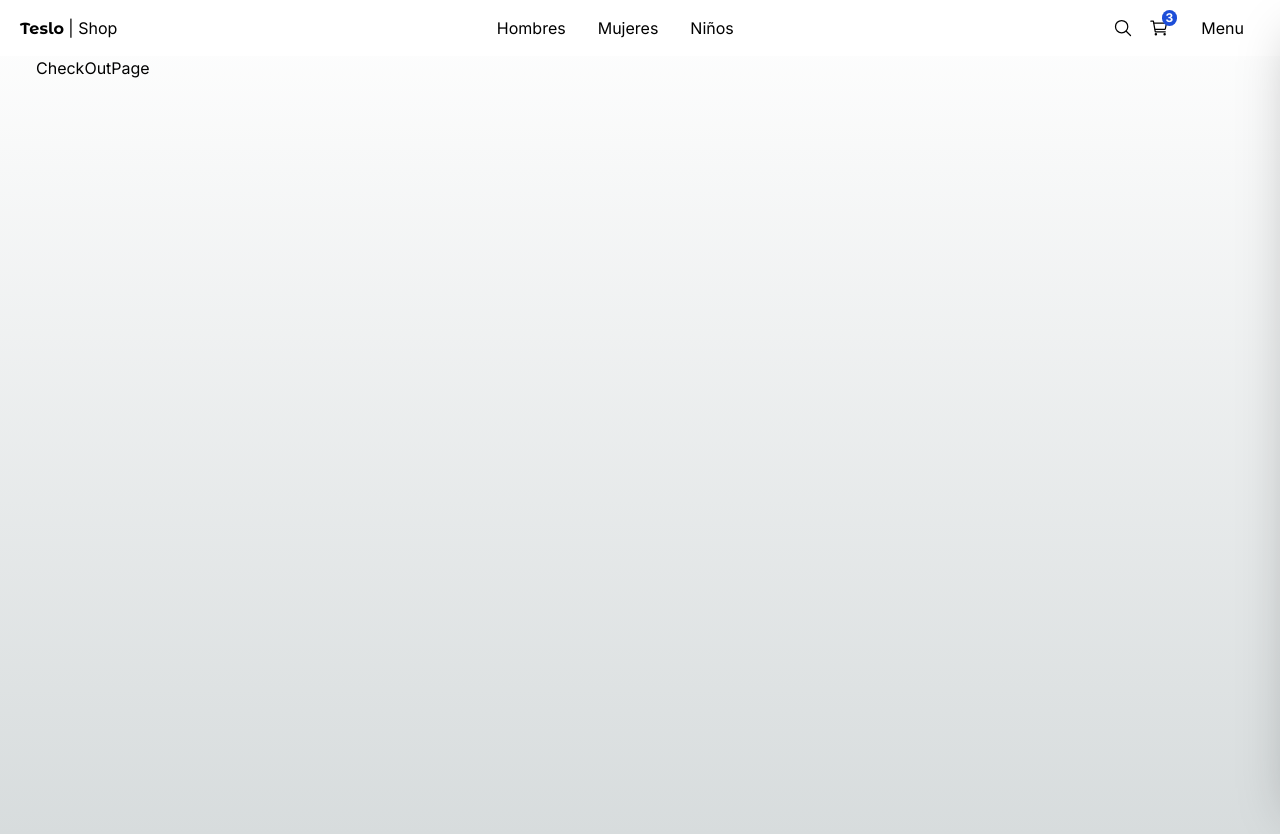
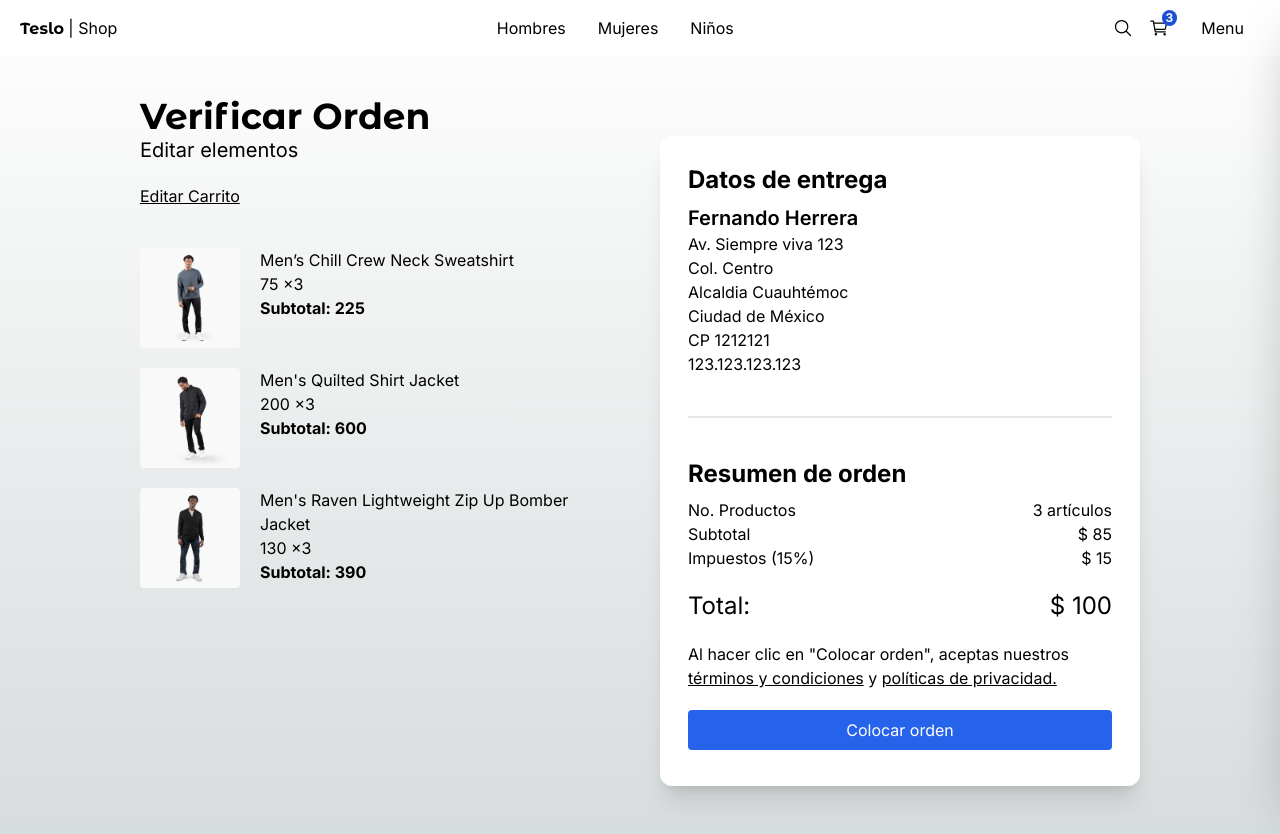
Before and after one commit to jorgeart81/teslo-shop, a Next.js app: page /checkout in a window 1280 px wide. Shown: the top 834 px of the page. Built offline with nearby package versions, Linux system fonts and the light colour scheme.

Commit message:
Implement CheckoutPage

```diff
--- a/src/app/(shop)/checkout/page.tsx
+++ b/src/app/(shop)/checkout/page.tsx
@@ -1,3 +1,96 @@
+/* eslint-disable react/no-unescaped-entities */
+import { Title } from '@/components/ui';
+import { initialData } from '@/seed/seed';
+import Image from 'next/image';
+import Link from 'next/link';
+
+const productsInCart = [initialData.products[0], initialData.products[1], initialData.products[2]];
+
 export default function CheckOutPage() {
-  return <div>CheckOutPage</div>;
+	return (
+		<div className='flex justify-center items-center mb-72 px-8 sm:px-0'>
+			<div className='flex flex-col w-[1000px]'>
+				<Title title='Verificar Orden' />
+
+				<div className='grid grid-cols-1 sm:grid-cols-2 gap-10'>
+					{/* Cart */}
+					<div className='flex flex-col gap-5'>
+						<span className='text-xl'>Editar elementos</span>
+						<Link href='/cart' className='underline mb-5'>
+							Editar Carrito
+						</Link>
+
+						{/* Items */}
+						{productsInCart.map((product) => (
+							<div key={product.slug} className='flex'>
+								<Image
+									src={`/products/${product.images[0]}`}
+									width={100}
+									height={100}
+									alt={product.title}
+									className='mr-5 rounded object-cover'
+								/>
+
+								<div className='flex flex-col items-start'>
+									<div>{product.title}</div>
+									<div>{product.price} x3</div>
+									<div className='font-bold'>Subtotal: {product.price * 3}</div>
+								</div>
+							</div>
+						))}
+					</div>
+
+					{/* Checkout */}
+					<div className='bg-white rounded-xl shadow-xl p-7'>
+						<h2 className='text-2xl font-bold mb-2'>Datos de entrega</h2>
+						<div>
+							<p className='text-xl font-semibold'>Fernando Herrera</p>
+							<p>Av. Siempre viva 123</p>
+							<p>Col. Centro</p>
+							<p>Alcaldia Cuauhtémoc</p>
+							<p>Ciudad de México</p>
+							<p>CP 1212121</p>
+							<p>123.123.123.123</p>
+						</div>
+
+						{/* Divider */}
+						<div className='w-full h-0.5 rounded bg-gray-200 my-10' />
+
+						<h2 className='text-2xl font-bold mb-2'>Resumen de orden</h2>
+
+						<div className='grid grid-cols-2'>
+							<span>No. Productos</span>
+							<span className='text-right'>3 artículos</span>
+
+							<span>Subtotal</span>
+							<span className='text-right'>$ 85</span>
+
+							<span>Impuestos (15%)</span>
+							<span className='text-right'>$ 15</span>
+
+							<span className='mt-5 text-2xl'>Total:</span>
+							<span className='mt-5 text-2xl text-right'>$ 100</span>
+						</div>
+
+						<div className='mt-5 mb-2 w-full'>
+							<p className='mb-5'>
+								{/* Disclaimer */}
+								<span>
+									Al hacer clic en "Colocar orden", aceptas nuestros{' '}
+									<a href='#' className='underline'>
+										términos y condiciones
+									</a>{' '}
+									y <a href='#' className='underline'>políticas de privacidad.</a>
+								</span>
+							</p>
+
+							<Link href='/orders/123' className='flex btn-primary justify-center'>
+								Colocar orden
+							</Link>
+						</div>
+					</div>
+				</div>
+			</div>
+		</div>
+	);
 }
```
